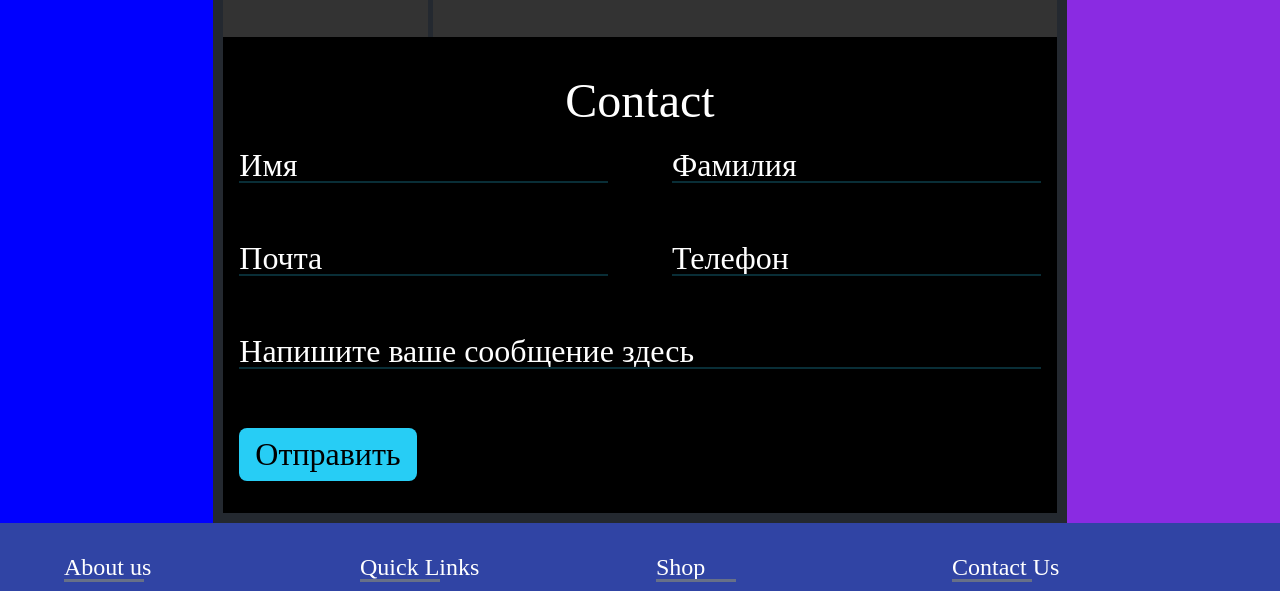
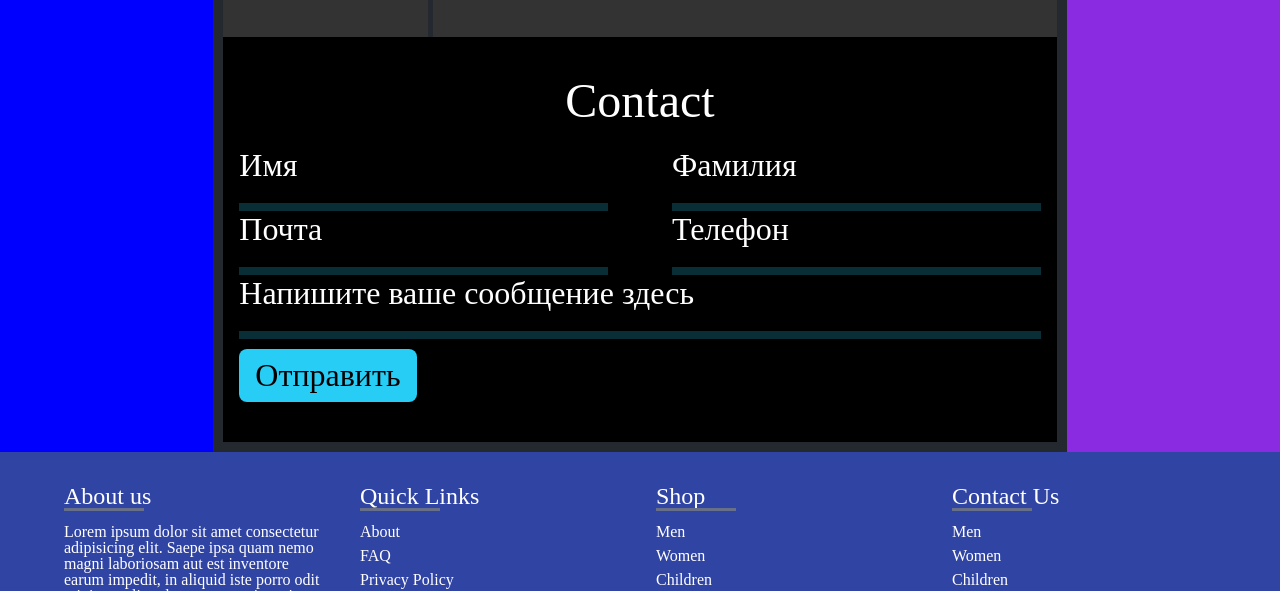
Before and after one commit to LIIuko/Frontend, a plain HTML site: page 8 практическая/index.html in a window 1280 px wide. Shown: the part 1175-1766 px from the top of the page. Drawn offline with Linux system fonts and the light colour scheme.

Commit message:
Add animation for form

```diff
--- a/8 практическая/css/style.css
+++ b/8 практическая/css/style.css
@@ -211,21 +211,26 @@ img{
     font-size: 1.5rem;
     color: white;
     width: 100%;
-    padding: 0.5rem 1rem;
     outline: none;
     border: none;
-    background-color: black;
-    border-top: 2px solid #092e37;
+    background-color: #092e37;
+    transform: translateY(1.25rem);
+    height: 0.5rem;
+    transition: all 1s;
 }
 .form__text:focus {
+    transform: translateY(0);
+    padding: 0.5rem 1rem;
+    height: 2em;
     background-color: #27cdf5;
+    transition: all 1s;
 }
 .form__long_text {
     grid-column: span 2;
 }
 .button{
     font-size: 2rem;
-    margin: 1rem 0;
+    margin: 1.5rem 0;
     cursor: pointer;
     padding: 0.5rem 1rem;
     border-radius: 0.5rem;
```
